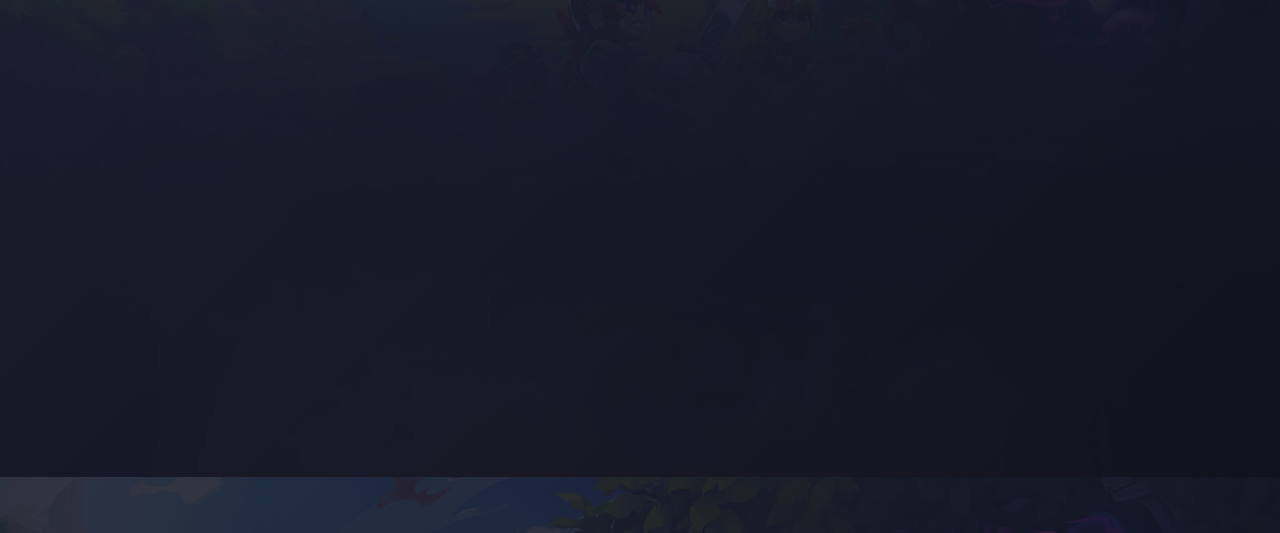
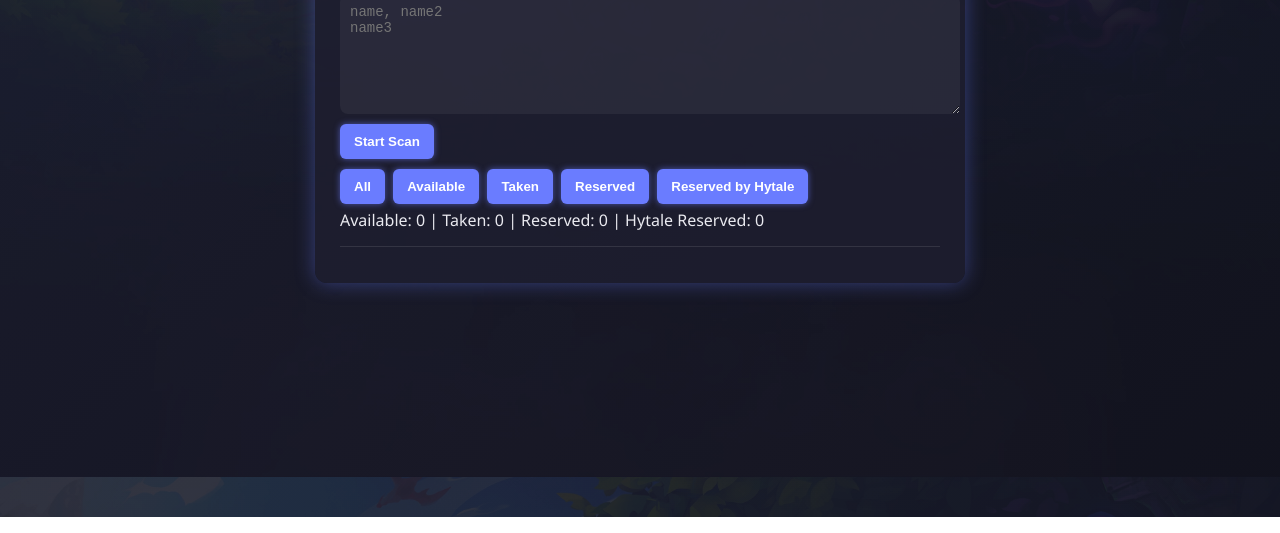
Before and after one commit to Terapagos/hytale, a plain HTML site: page index.html in a window 1280 px wide. Shown: the part 323-856 px from the top of the page. Drawn offline with Linux system fonts and the light colour scheme.

Commit message:
Update style.css

```diff
--- a/style.css
+++ b/style.css
@@ -1,6 +1,6 @@
-/* General Page */
+/* Body with background image + gradient overlay, box centered */
 body {
-    font-family: Arial, sans-serif;
+    font-family: 'Segoe UI', Tahoma, Geneva, Verdana, sans-serif;
     background:
         linear-gradient(135deg, rgba(30,30,47,0.8), rgba(18,18,27,0.8)),
         url('https://raw.githubusercontent.com/Terapagos/hytale/main/content-upper-new-3840.jpg') no-repeat center center;
@@ -8,18 +8,101 @@ body {
     background-attachment: fixed;
     color: #eaeaf0;
     display: flex;
-    justify-content: center;
-    align-items: flex-start;
+    justify-content: center; /* horizontal centering */
+    align-items: center;     /* vertical centering */
     min-height: 100vh;
+    margin: 0;
     padding: 20px;
 }
 
-/* Container */
+/* Container with semi-transparent background */
 .container {
     width: 100%;
     max-width: 600px;
-    background: rgba(30,30,47,0.85); /* semi-transparent so background shows */
+    background: rgba(30,30,47,0.85);
     padding: 20px 25px;
     border-radius: 12px;
     box-shadow: 0 0 20px rgba(106,124,255,0.4);
 }
+
+h2 {
+    text-align: center;
+    margin-bottom: 10px;
+    color: #6a7cff;
+    text-shadow: 0 0 6px #6a7cff;
+}
+
+textarea {
+    width: 100%;
+    min-height: 100px;
+    padding: 10px;
+    border-radius: 8px;
+    border: none;
+    background: rgba(255,255,255,0.05);
+    color: #fff;
+    resize: vertical;
+    font-size: 14px;
+    outline: none;
+    transition: 0.2s;
+}
+
+textarea:focus {
+    background: rgba(255,255,255,0.1);
+    box-shadow: 0 0 10px #6a7cff;
+}
+
+button {
+    margin: 5px 4px 5px 0;
+    padding: 10px 14px;
+    border-radius: 6px;
+    border: none;
+    background: #6a7cff;
+    color: #fff;
+    cursor: pointer;
+    font-weight: bold;
+    transition: 0.3s;
+    box-shadow: 0 0 6px rgba(106,124,255,0.6);
+}
+
+button:hover {
+    background: #5a66e0;
+    box-shadow: 0 0 12px rgba(106,124,255,0.9);
+}
+
+ul {
+    list-style: none;
+    margin-top: 15px;
+    padding-left: 0;
+    max-height: 300px;
+    overflow-y: auto;
+    border-top: 1px solid rgba(255,255,255,0.1);
+}
+
+li {
+    padding: 6px 10px;
+    margin-bottom: 4px;
+    border-radius: 6px;
+    background: rgba(255,255,255,0.05);
+    font-weight: 500;
+    transition: 0.2s;
+}
+
+li:hover {
+    background: rgba(106,124,255,0.1);
+    box-shadow: 0 0 8px rgba(106,124,255,0.5);
+}
+
+li[data-status="Available"] { color: #00ff99; }
+li[data-status="Taken"] { color: #ff4d4d; }
+li[data-status="Reserved"] { color: #ffa500; }
+li[data-status="ReservedByHytale"] { color: #ff66ff; }
+
+/* Optional scrollbar styling */
+ul::-webkit-scrollbar {
+    width: 8px;
+}
+
+ul::-webkit-scrollbar-thumb {
+    background: rgba(106,124,255,0.5);
+    border-radius: 4px;
+}
```
